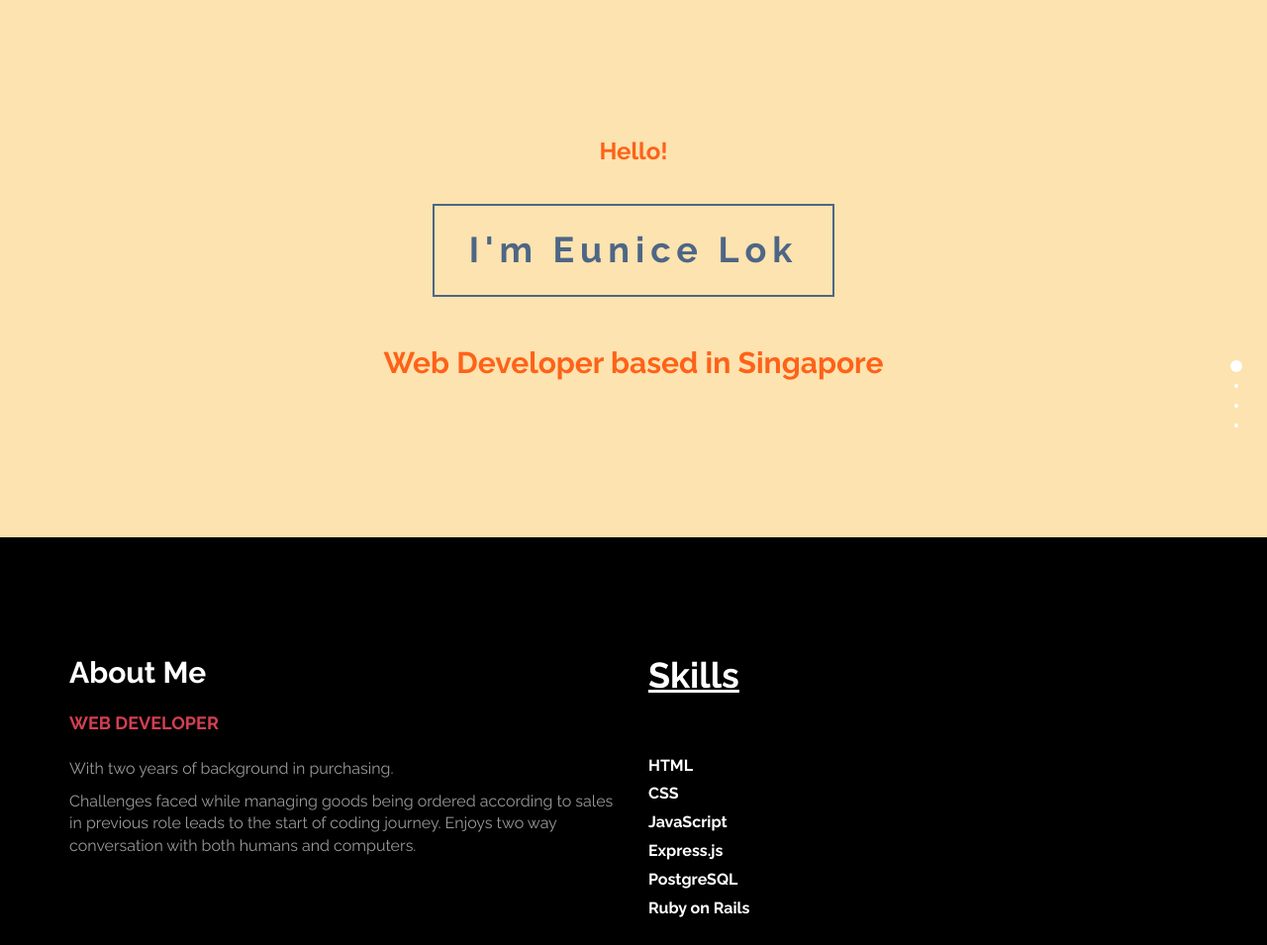
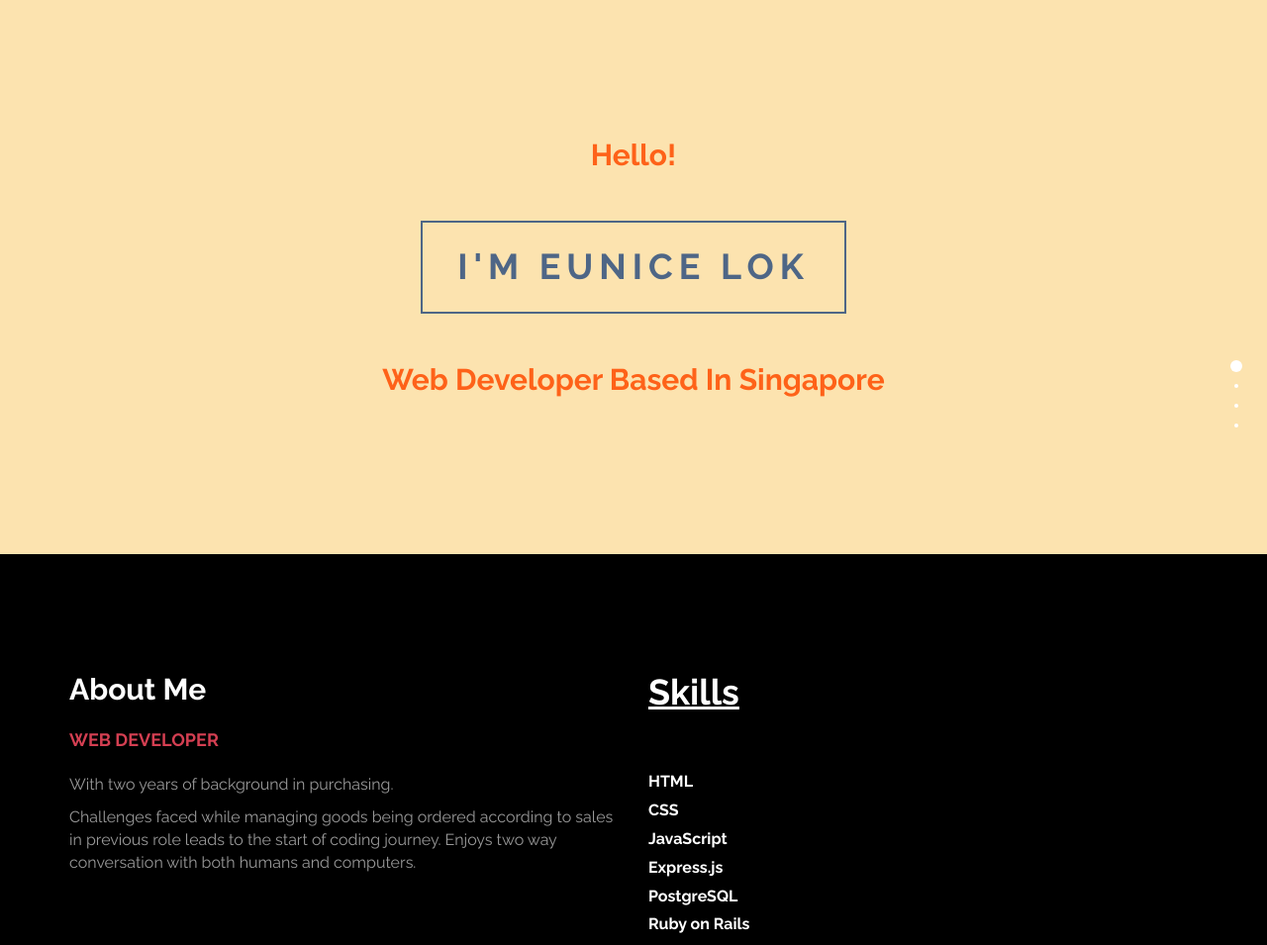
Before and after one commit to prwhoeatsnonstop/portfolio, a plain HTML site: page index.html in a window 1280 px wide. Shown: the top 955 px of the page at 99% size. Drawn offline with Linux system fonts and the light colour scheme.

Commit message:
Edit size of home

```diff
--- a/index.html
+++ b/index.html
@@ -3,7 +3,7 @@
 	<head>
 		<meta charset="utf-8">
 
-		<title>Eunice Lok</title>
+		<title>Eunice's Portfolio</title>
 		<meta name="keywords" content="">
 		<meta name="description" content="">
         <meta name="author" content="templatemo">
@@ -40,9 +40,9 @@
 				<div class="row">
 					<div class="col-md-2"></div>
 					<div class="col-md-8 wow fadeIn" data-wow-delay="0.9s">
-						<h3>Hello!</h3>
-						<h1>I'm Eunice Lok</h1>
-						<h2>Web Developer based in Singapore </h2>
+						<h2>Hello!</h2>
+						<h1>I'M EUNICE LOK</h1>
+						<h2>Web Developer Based In Singapore </h2>
 			<!-- 			<p>Lorem ipsum dolor sit amet, consectetuer adipiscing elit, sed diam nonummy nibh euismod tincidunt ut laoreet. Dolore magna aliquam erat volutpat.</p> -->
 						<!-- <a href="#work" class="btn btn-default smoothScroll wow fadeInUp" data-wow-delay="1s">Get started</a> -->
 					</div>
```
